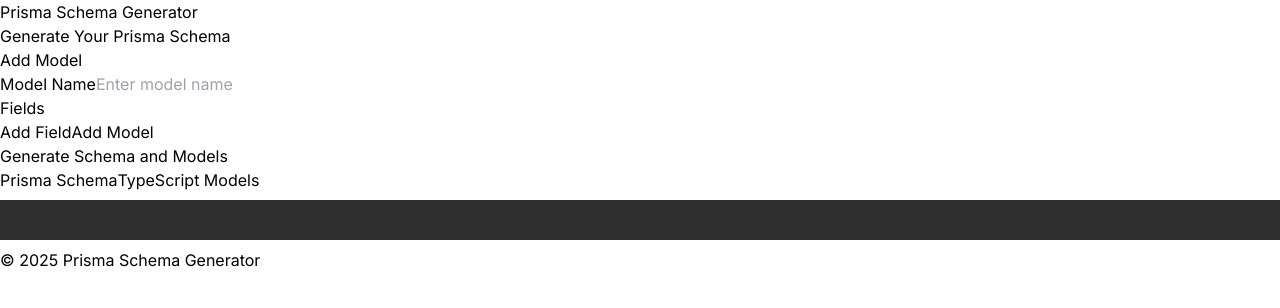
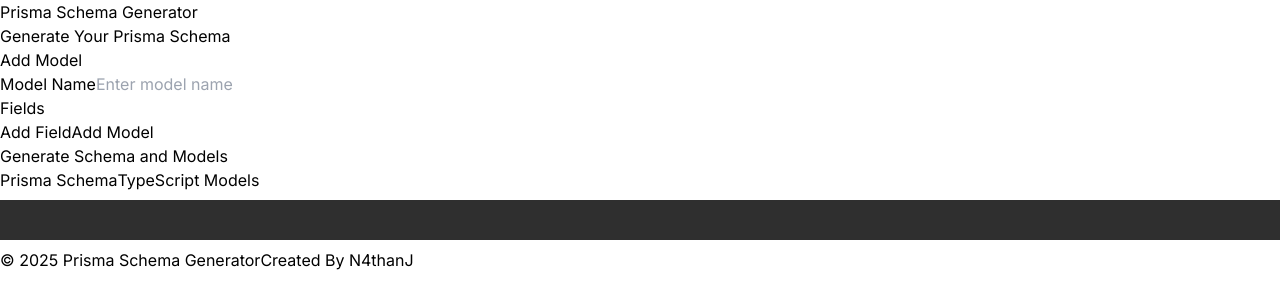
Before and after one commit to N4thanJ/prisma-relation-generator, a Next.js app: page / in a window 1280 px wide. Shown: the top 308 px of the page. Built offline with nearby package versions, Linux system fonts and the light colour scheme.

Commit message:
Added footer credits

```diff
--- a/src/app/layout.tsx
+++ b/src/app/layout.tsx
@@ -24,8 +24,12 @@
           </header>
           <main className="flex-grow container my-8">{children}</main>
           <footer className="bg-secondary py-4">
-            <div className="container text-center text-secondary-foreground">
-              © 2025 Prisma Schema Generator
+            <div className="container text-center text-secondary-foreground space-x-8">
+              <span>© 2025 Prisma Schema Generator</span>
+              <a href="https://github.com/N4thanJ" target="_blank">
+                Created By{" "}
+                <span className="text-blue-800 font-bold">N4thanJ</span>
+              </a>
             </div>
           </footer>
         </div>
```
